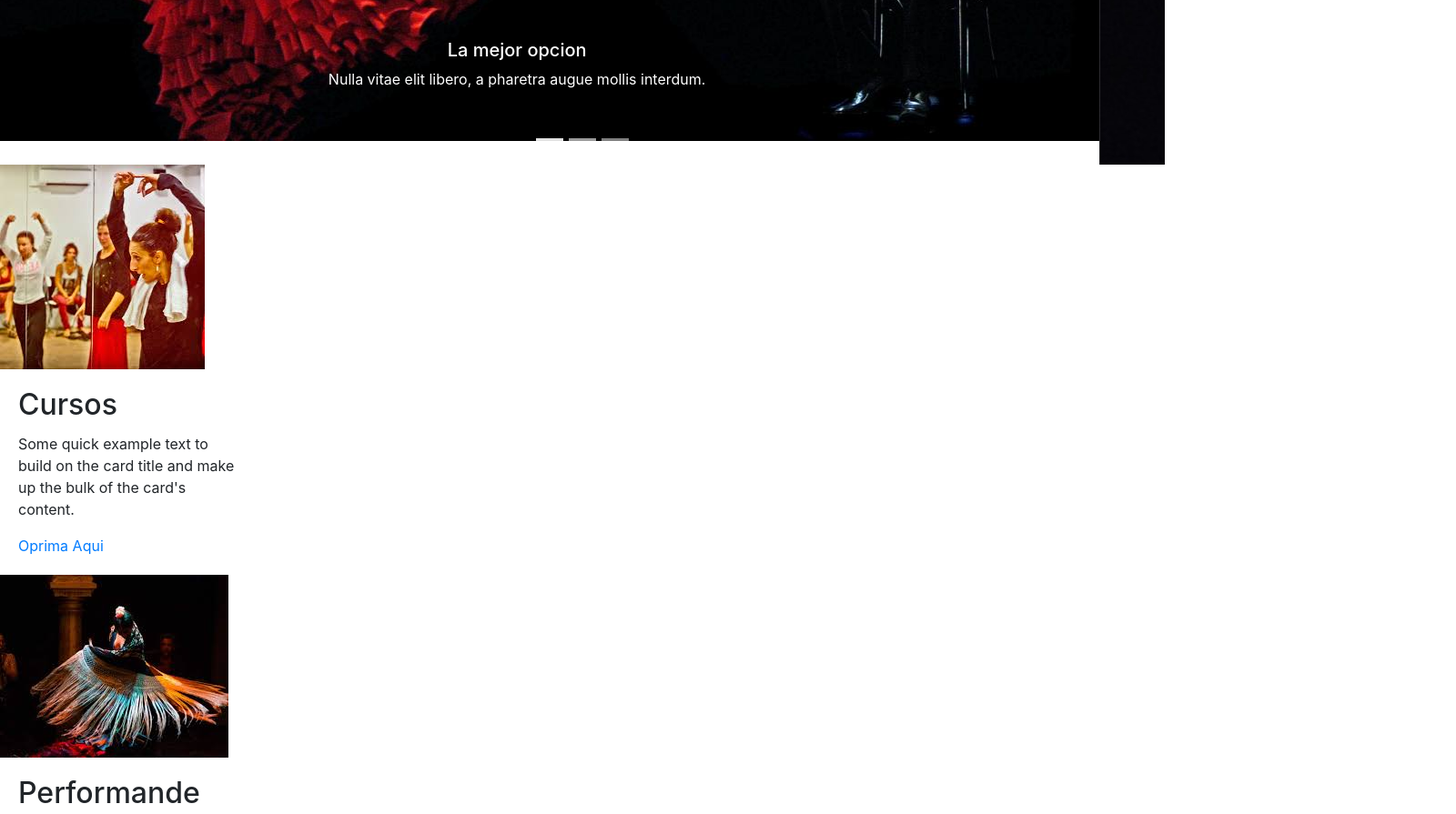
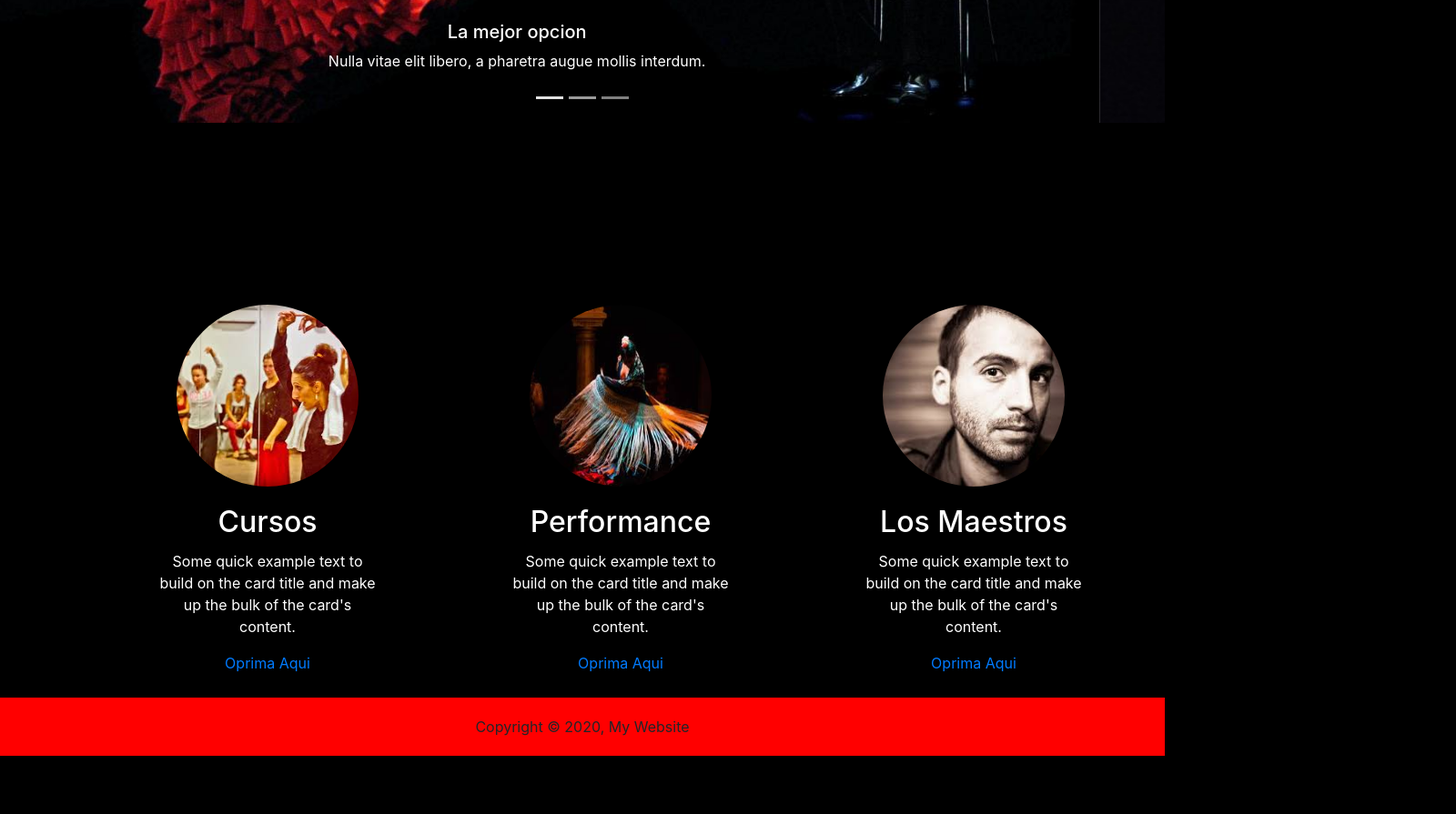
Before and after one commit to Nana90-byte/FlamencofestWebpage, a plain HTML site: page index1.html in a window 1280 px wide. Shown: the part 733-1628 px from the top of the page at 91% size, 1600 px wide, since content can reach past the window. After the commit the page ends 1564 px from the top, so only its background shows below. Drawn offline with nearby package versions, Linux system fonts and the light colour scheme.

Commit message:
added css styles

```diff
--- a/index1.html
+++ b/index1.html
@@ -6,7 +6,7 @@
     <meta name="viewport" content="width=device-width, initial-scale=1, shrink-to-fit=no">
 
     <!-- Bootstrap CSS -->
-    <link rel="stylesheet" type="text/css" href="flamenco.css">
+    <link rel="stylesheet" type="text/css" href="style.css">
     <link rel="stylesheet" href="https://stackpath.bootstrapcdn.com/bootstrap/4.3.1/css/bootstrap.min.css" integrity="sha384-ggOyR0iXCbMQv3Xipma34MD+dH/1fQ784/j6cY/iJTQUOhcWr7x9JvoRxT2MZw1T" crossorigin="anonymous">
     <link href="https://fonts.googleapis.com/css?family=Dancing+Script&display=swap" rel="stylesheet">
 
@@ -16,7 +16,7 @@
 
     <h1 class="box1">Festival Flamenco,<p class="pr">Puerto Rico</p></h1>
 <nav class="navbar navbar-expand-lg navbar-light bg-light">
-  <a class="navbar-brand" href="#">Home</a>
+  <a class="navbar-brand" href="index1.html">Home</a>
   <button class="navbar-toggler" type="button" data-toggle="collapse" data-target="#navbarNav" aria-controls="navbarNav" aria-expanded="false" aria-label="Toggle navigation">
     <span class="navbar-toggler-icon"></span>
   </button>
@@ -90,7 +90,7 @@
         <div class="card-body">
           <h2 class="card-title">Cursos</h2>
           <p class="card-text">Some quick example text to build on the card title and make up the bulk of the card's content.</p>
-          <a href="cursos.html" class="btn1">Oprima Aqui</a>
+          <a href="index.html" class="btn1">Oprima Aqui</a>
         </div>
       </div>
 
@@ -99,7 +99,7 @@
 <div class="bloque2" style="width: 18rem;">
             <img src="images/flamenco11.jpg" class="circle2">
         <div class="card-body">
-              <h2 class="card-title">Performande</h2>
+              <h2 class="card-title">Performance</h2>
               <p class="card-text">Some quick example text to build on the card title and make up the bulk of the card's content.</p>
               <a href="#" class="btn2">Oprima Aqui</a>
         </div>
@@ -110,7 +110,7 @@
         <div class="card-body">
           <h2 class="card-title">Los Maestros</h2>
           <p class="card-text">Some quick example text to build on the card title and make up the bulk of the card's content.</p>
-          <a href="maestros.html" class="btn3">Oprima Aqui</a>
+          <a href="index4.html" class="btn3">Oprima Aqui</a>
         </div>
 </div>
 </div>
```
Also changed, not shown: index.html (+2 -2 lines), index4.html (+2 -2 lines).
